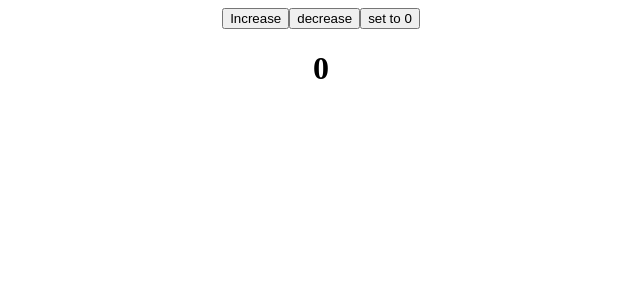
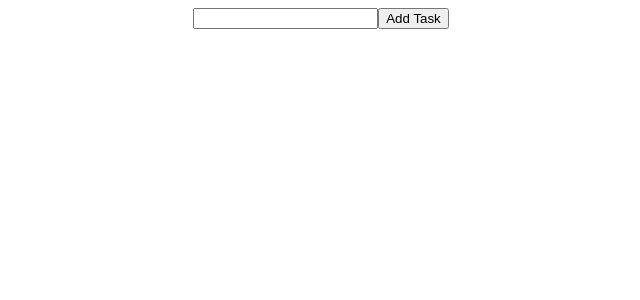
Before and after one commit to femiopebiyi/react-video-1, a React (Create React App) app: page / in a window 1280 px wide. Shown: the top 300 px of the page, without its empty margins (319-959 px from the left). Built offline with nearby package versions, Linux system fonts and the light colour scheme.

Commit message:
CRUD todolist tutorial

```diff
--- a/src/App.js
+++ b/src/App.js
@@ -95,27 +95,71 @@ import { useState } from 'react';
   //   );
   // }
 
+//   function App() {
+//     const  [count, setCount] = useState(0)
+
+//     function increase(){
+//       setCount(count+1)
+//     }
+
+//  function decrease(){
+//     setCount(count-1)
+//  }
+
+//  function setToZero (){
+//   setCount(0)
+//  }
+
+//     return (
+//       <div className="App">
+//         <button onClick={increase}>Increase</button>
+//         <button onClick={decrease}>decrease</button>
+//         <button onClick={setToZero}>set to 0</button>
+//         <h1>{count}</h1>
+//       </div>
+//     );
+//   }
+
   function App() {
-    const  [count, setCount] = useState(0)
+    const [todoList, setTodoList] = useState([])
+    const [newTask, setNewTask] = useState("")
 
-    function increase(){
-      setCount(count+1)
+    function handleChange(input){
+      setNewTask(input.target.value)
     }
 
- function decrease(){
-    setCount(count-1)
- }
+    function addTask(){
+      const task = {
+        id: todoList.length === 0 ? 1 : todoList[todoList.length-1].id +1,
+        taskName: newTask
+      }
+      const newTodoList = [...todoList, task]
+      setTodoList(newTodoList)
+    }
 
- function setToZero (){
-  setCount(0)
- }
+    function deleteTask(id){
+      const newTodoList = todoList.filter((task)=>{
+        return task.id !== id
+      })
+
+      setTodoList(newTodoList)
+    }
 
     return (
       <div className="App">
-        <button onClick={increase}>Increase</button>
-        <button onClick={decrease}>decrease</button>
-        <button onClick={setToZero}>set to 0</button>
-        <h1>{count}</h1>
+        <div className='addTask'>
+          <input onChange={handleChange}/>
+          <button onClick={addTask}>Add Task</button>
+        </div>
+        <div className='list'>
+          {todoList.map((item)=>{
+            return <div>
+              <h2>{item.taskName} {item.id}</h2>
+              <button onClick={()=>deleteTask(item.id)}>X</button>
+            </div>
+
+          })}
+        </div>
       </div>
     );
   }
```
